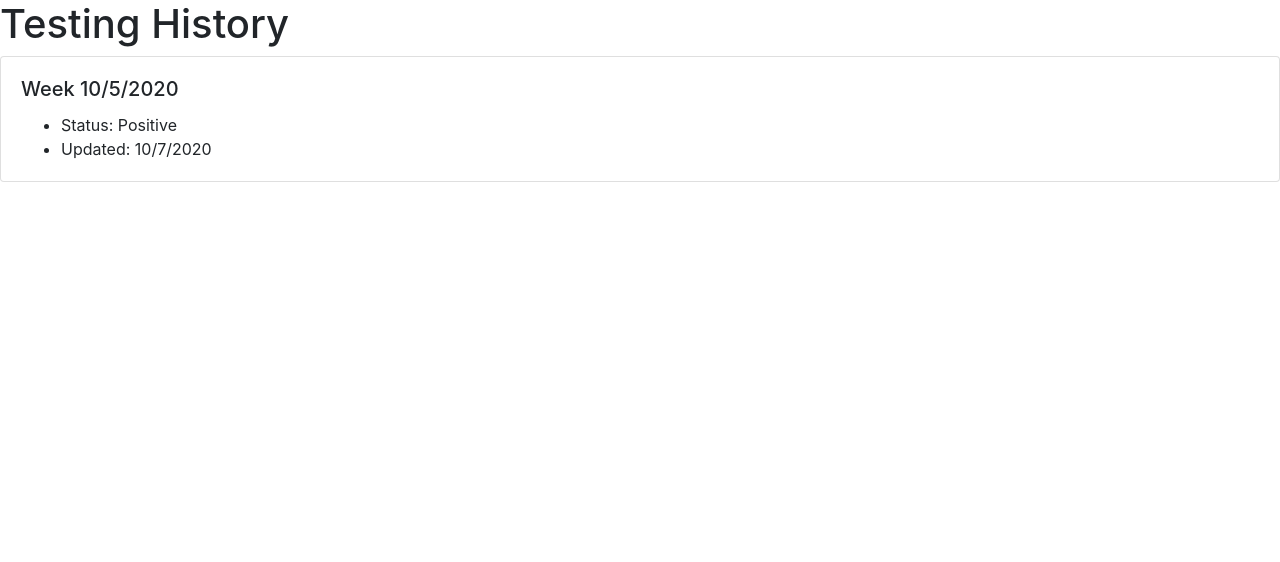
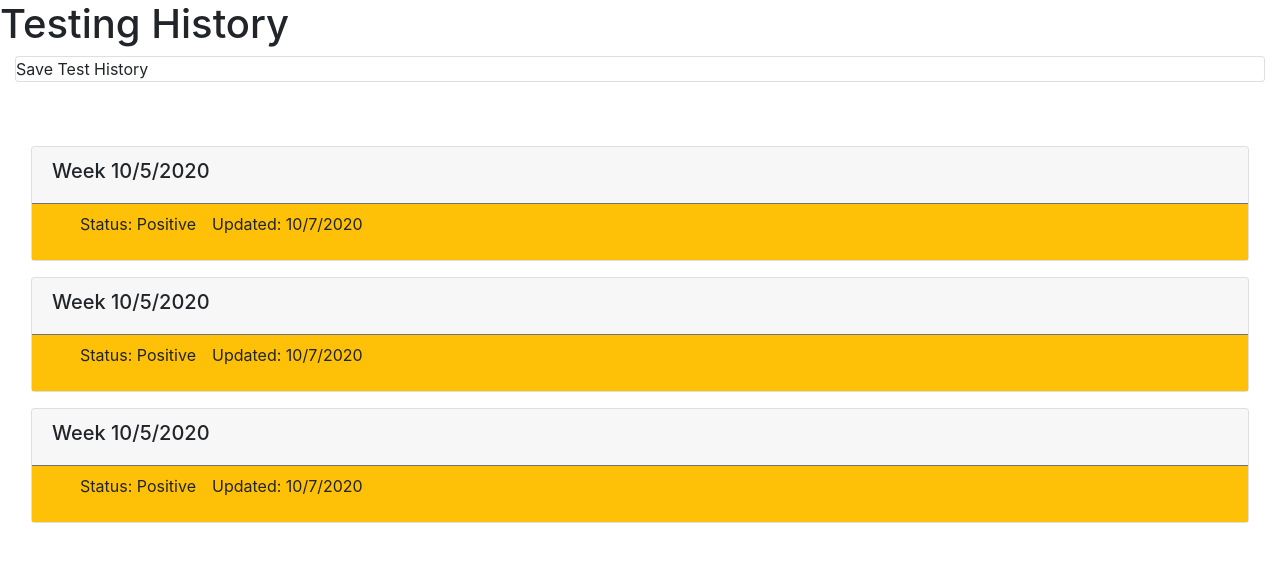
Before and after one commit to sauravghosal/testme, a Next.js app: page /testinghistory in a window 1280 px wide. Shown: the top 562 px of the page. Built offline with nearby package versions, Linux system fonts and the light colour scheme.

Commit message:
Testing History

```diff
--- a/pages/testinghistory.js
+++ b/pages/testinghistory.js
@@ -1,5 +1,6 @@
 import styles from '../styles/Home.module.css'
 import Head from 'next/head'
+
 export default function TestingHistory() {
     return (
         <div>
@@ -9,15 +10,61 @@ export default function TestingHistory() {
         </Head>
 
             <h1>Testing History</h1>
-            <div className="card history">
-                <div className="card-body">
-                    <h5 class="card-title">Week 10/5/2020</h5>
-                    <ul className="card-text">
-                        <li>Status: Positive</li>
-                        <li>Updated: 10/7/2020</li>
-                    </ul>
+
+            <div className="col">
+            <div className="card">
+                <a>Save Test History</a>
+            </div>
+            <br></br>
+            <br></br>
+                <div className="card m-3">
+                    <div className={styles.history}>
+                        <div className="card-body p-0 ">
+                            <div className="card-header border-secondary">
+                                <h5>Week 10/5/2020</h5>
+                            </div>
+                            <div className="card-text bg-warning">
+                                <ul >
+                                    <li>Status: Positive</li>
+                                    <li>Updated: 10/7/2020</li>
+                                </ul>
+                            </div>
+                        </div>
+                    </div>
+                </div>
+                <div className="card m-3">
+                    <div className={styles.history}>
+                        <div className="card-body p-0">
+                            <div className="card-header border-secondary">
+                                <h5>Week 10/5/2020</h5>
+                            </div>
+                            <div className="card-text bg-warning">
+                                <ul >
+                                    <li>Status: Positive</li>
+                                    <li>Updated: 10/7/2020</li>
+                                </ul>
+                            </div>
+                        </div>
+                    </div>
+                </div>
+                <div className="card m-3">
+                    <div className={styles.history}>
+                        <div className="card-body p-0">
+                            <div className="card-header border-secondary">
+                                <h5>Week 10/5/2020</h5>
+                            </div>
+                            <div className="card-text bg-warning">
+                                <ul >
+                                    <li>Status: Positive</li>
+                                    <li>Updated: 10/7/2020</li>
+                                </ul>
+                            </div>
+                        </div>
+                    </div>
                 </div>
             </div>
+
+
 
 
             <script src="https://code.jquery.com/jquery-3.5.1.slim.min.js" integrity="sha384-DfXdz2htPH0lsSSs5nCTpuj/zy4C+OGpamoFVy38MVBnE+IbbVYUew+OrCXaRkfj" crossorigin="anonymous"></script>
--- a/styles/Home.module.css
+++ b/styles/Home.module.css
@@ -80,6 +80,11 @@
   margin-top: 3rem;
 }
 
+
+.card .history{
+  margin: 5em;
+}
+
 .card {
   margin: 1rem;
   flex-basis: 45%;
@@ -91,6 +96,18 @@
   border-radius: 10px;
   transition: color 0.15s ease, border-color 0.15s ease;
 }
+
+.history ul{
+  list-style: none;
+  display: inline-block;
+}
+
+.history li {
+  display: inline-block;
+  margin: 0.5em;
+}
+
+
 
 .card:hover,
 .card:focus,
```
